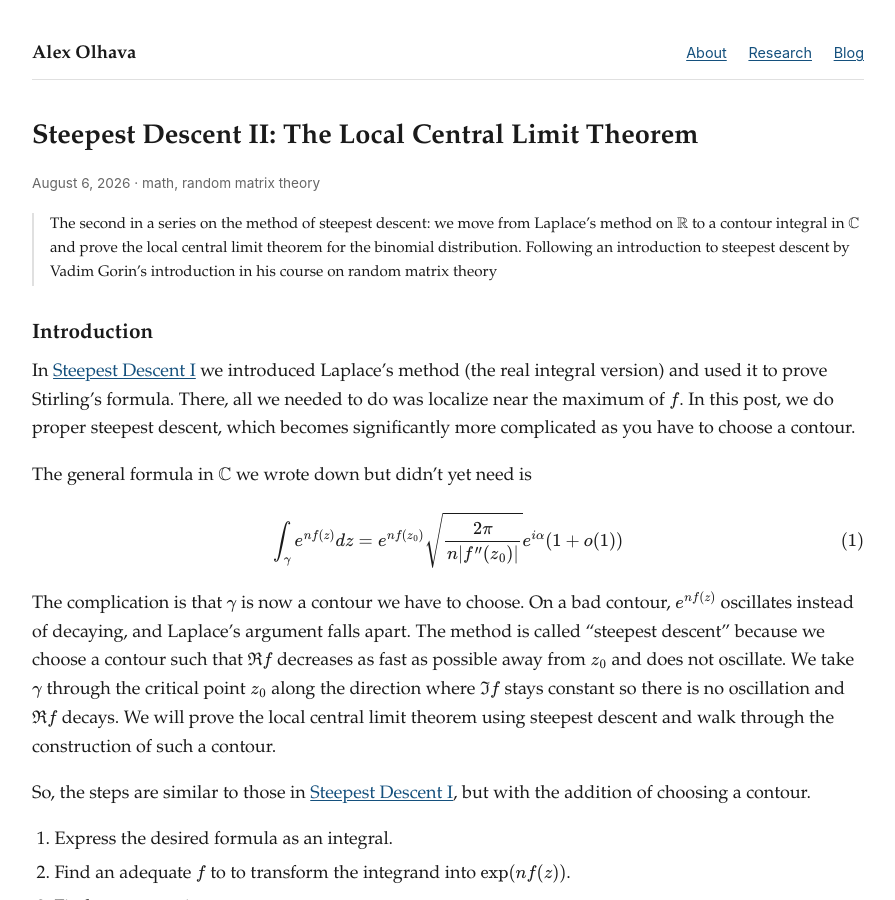
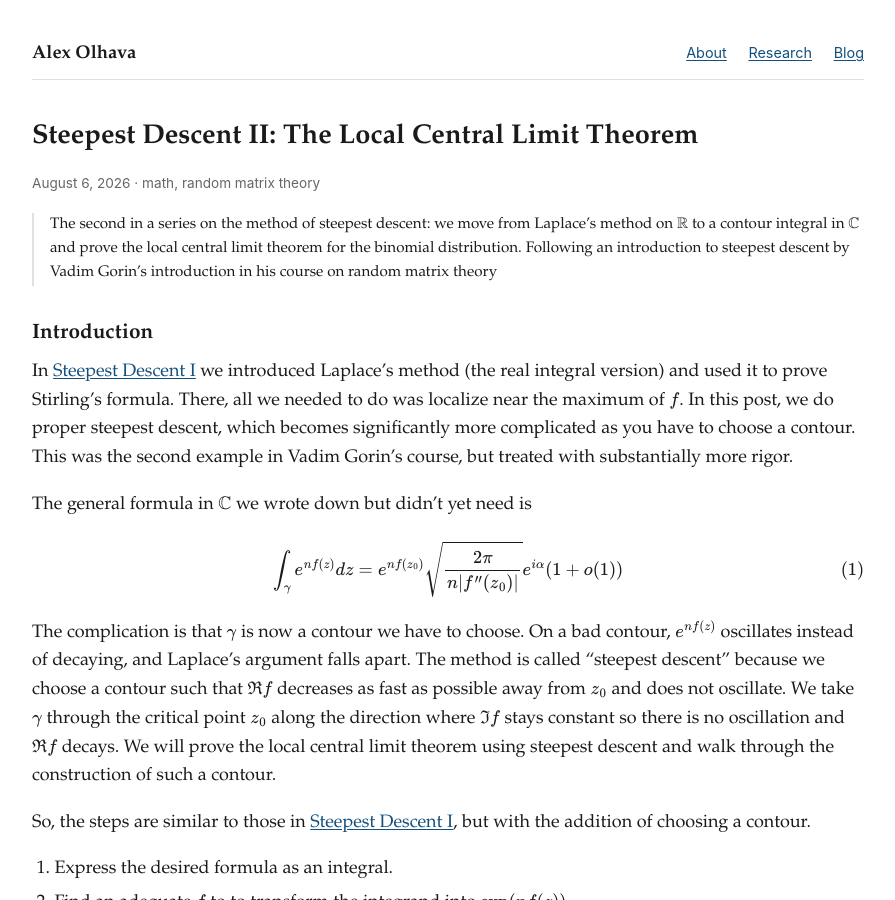
Before and after one commit to oakleafwarrior/oakleafwarrior.github.io, a Jekyll site: the page built from _posts/2026-08-06-steepest-descent-ii-local-clt.md, in a window 1280 px wide and 900 px high. Shown: the whole window, without its empty margins (192-1087 px from the left). Built offline with Jekyll 4.4.1, drawn with Linux system fonts in a browser that asks for light colours.

Commit message:
more clear credit to Vadim in ii

```diff
--- a/_posts/2026-08-06-steepest-descent-ii-local-clt.md
+++ b/_posts/2026-08-06-steepest-descent-ii-local-clt.md
@@ -8,7 +8,7 @@ abstract: >
 
 ## Introduction
 
-In [Steepest Descent I]({% post_url 2026-08-04-steepest-descent-i-laplace-stirling %}) we introduced Laplace's method (the real integral version) and used it to prove Stirling's formula. There, all we needed to do was localize near the maximum of $f$. In this post, we do proper steepest descent, which becomes significantly more complicated as you have to choose a contour.
+In [Steepest Descent I]({% post_url 2026-08-04-steepest-descent-i-laplace-stirling %}) we introduced Laplace's method (the real integral version) and used it to prove Stirling's formula. There, all we needed to do was localize near the maximum of $f$. In this post, we do proper steepest descent, which becomes significantly more complicated as you have to choose a contour. This was the second example in Vadim Gorin's course, but treated with substantially more rigor.
 
 The general formula in $\CC$ we wrote down but didn't yet need is
 
```
